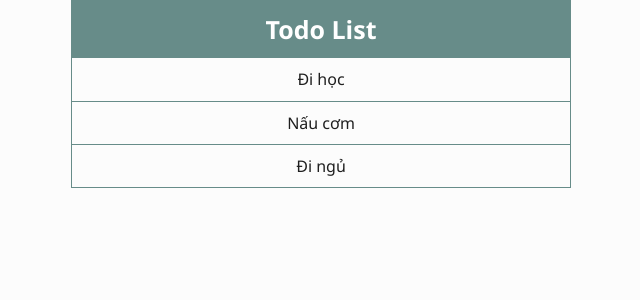
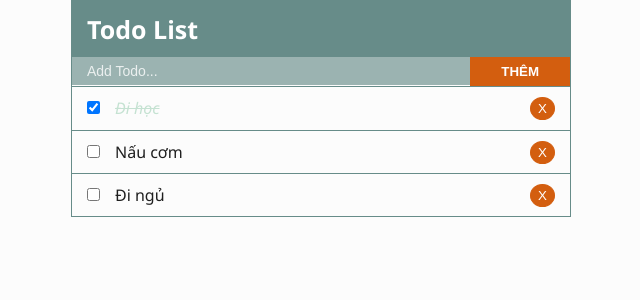
Before and after one commit to tronghoabg/React-ToDo-List, a React (Create React App) app: page / in a window 1280 px wide. Shown: the top 300 px of the page, without its empty margins (319-959 px from the left). Built offline with nearby package versions, Linux system fonts and the light colour scheme.

Commit message:
Completed todo list app

```diff
--- a/src/App.css
+++ b/src/App.css
@@ -1,15 +1,14 @@
 *{
-  box-sizing: border-box; margin: 0 0 0 0; padding: 0;
+  box-sizing:
+  border-box;
+  margin: 0 0 0 0;
+  padding: 0;
 }
 body {
   font-family: "Segoe UI", Arial, sans-serif;
   line-height: 1.4;
   background-color: #fcfcfc;
   color: #1f1f1f;
-}
-
-.App {
-  text-align: center;
 }
 .header-container {
   background-color: #678c89;
@@ -22,7 +21,7 @@ body {
   margin: 0px;
 }
 .container {
-max-width: 500px;
+  max-width: 500px;
   margin: 0 auto;
   border: 1px solid #678c89;
 }
@@ -31,3 +30,53 @@ max-width: 500px;
   padding: 10px 15px;
   border-top: 1px solid #678c89;
 }
+.todo-item input {
+    margin-right: 15px;
+}
+.completed {
+  font-style: italic;
+  color: #c5e2d2;
+  text-decoration: line-through
+}
+.btn-style {
+  background: #d35e0f;
+  color: #fff;
+  border: 1px solid #d35e0f;
+  padding: 3px 7px;
+  border-radius: 50%;
+  cursor: pointer;
+  float: right;
+  outline: none;
+}
+.form-container {
+  display: flex;
+  width: 100%;
+}
+.input-text {
+  flex: 8;
+  font-size: 14px;
+  padding: 6px 15px;
+  background: rgba(103, 140, 137, 0.65);
+  border: none;
+  color: #fff;
+  outline: none;
+  font-weight: 400;
+  width: 80%;
+}
+.input-text::placeholder {
+  color: #fff;
+  opacity: 0.8;
+}
+.input-submit {
+  flex: 2;
+  border: none;
+  background: #d35e0f;
+  color: #fff;
+  text-transform: uppercase;
+  cursor: pointer;
+  font-weight: 600;
+  width: 20%;
+  padding: 7px 15px;
+  outline: none;
+  height: 100%;
+}
--- a/src/components/AddTodo.js
+++ b/src/components/AddTodo.js
@@ -0,0 +1,37 @@
+import React, {Component} from 'react';
+
+class AddTodo extends Component {
+    state = {
+        title: ""
+    }
+    onInputChange = (e) => {
+        this.setState({
+            title: e.target.value
+        })
+    }
+    addTodo = (e) => {
+        e.preventDefault();
+        this.props.addTodo(this.state.title);
+        this.setState({
+            title: ""
+        });
+    }
+    render() {
+        return (
+          <form className="from-container"
+                onSubmit={this.addTodo}>
+            <input
+              className="input-text"
+              type="text"
+              placeholder="Add Todo..."
+              value={this.state.title}
+              onChange={this.onInputChange}
+            />
+            <button className="input-submit" value="Submit" type="submit">
+              Thêm
+            </button>
+          </form>
+        );
+    }
+};
+export default AddTodo;
--- a/src/components/TodoApp.js
+++ b/src/components/TodoApp.js
@@ -1,6 +1,8 @@
 import React, {Component} from 'react';
 import Header from './layout/Header';
 import Todos from './Todos';
+import AddTodo from './AddTodo';
+
 class TodoApp extends Component {
 
   state = {
@@ -23,11 +25,44 @@ class TodoApp extends Component {
     ],
   };
 
+  handleCheckboxChange = (id) => {
+    this.setState({
+      todos: this.state.todos.map(todo => {
+        if(todo.id === id) {
+          todo.completed = !todo.completed;
+        }
+        return todo
+      })
+    })
+  }
+  deleteTodo = (id) => {
+    this.setState({
+      todos: this.state.todos.filter(todo => {
+        return todo.id !== id
+      })
+    })
+  }
+  addTodo = (title) => {
+    const newTodo = {
+      id: this.state.todos.length + 1,
+      title: title,
+      completed: false,
+    };
+    this.setState({
+      todos: [...this.state.todos, newTodo],
+    });
+  }
   render() {
+
     return (
       <div className="container">
         <Header />
-        <Todos todos={this.state.todos} />
+        <AddTodo addTodo={this.addTodo}/>
+        <Todos
+          todos={this.state.todos}
+          handleChange={this.handleCheckboxChange}
+          deleteTodo={this.deleteTodo}
+        />
       </div>
     );
   }
--- a/src/components/TodoItem.js
+++ b/src/components/TodoItem.js
@@ -2,11 +2,20 @@ import React, {Component} from 'react';
 
 class TodoItem extends Component {
     render() {
-        return(
-            <div>
-                <li className="todo-item">{this.props.todo.title}</li>
-            </div>
-        )
+        const {id, title, completed} = this.props.todo;
+        return (
+            <li className="todo-item">
+              <input
+                type="checkbox"
+                checked={completed}
+                onChange={() => this.props.handleChange(id)}
+              />
+              <span className={completed ? "completed" : null}>
+                {title}
+              </span>
+              <button className="btn-style" onClick={() => this.props.deleteTodo(id)}> X </button>
+            </li>
+        );
     }
 }
 export default TodoItem;
--- a/src/components/Todos.js
+++ b/src/components/Todos.js
@@ -7,7 +7,12 @@ class Todos extends Component {
             <div>
                 <ul>
                     {this.props.todos.map(todo => (
-                        <TodoItem key={todo.id} todo={todo} />
+                        <TodoItem
+                            key={todo.id}
+                            todo={todo}
+                            handleChange={this.props.handleChange}
+                            deleteTodo={this.props.deleteTodo}
+                        />
                     ))}
                 </ul>
             </div>
```
